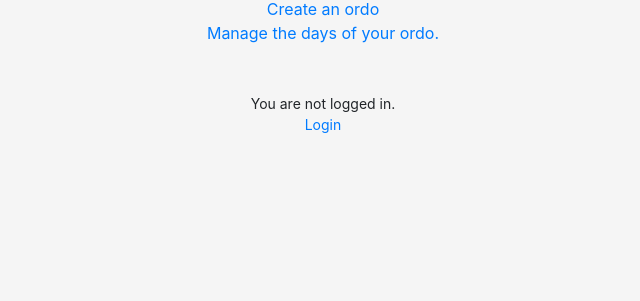
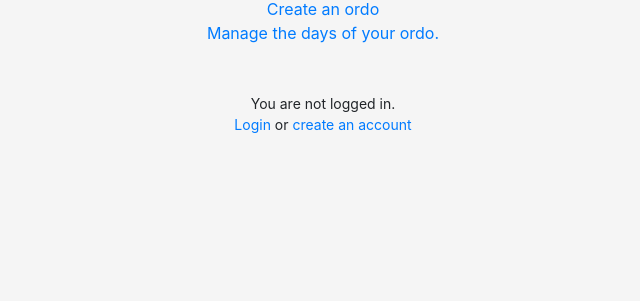
Before and after one commit to BrRoman/ordomatic-django, a Django app: template ordomatic/apps/main/templates/main/home.html in a window 1280 px wide. Shown: the part 238-539 px from the top of the page, without its empty margins (317-957 px from the left). Run offline with Django 3.2, Linux system fonts and the light colour scheme; the template is opened without the code that fills it, so the values that code supplies are empty; style sheets or scripts are compiled from the project's sources; some libraries are stand-ins or nearby versions; some web fonts are replaced.

Commit message:
Home page: login or create an account.

```diff
--- a/ordomatic/apps/main/templates/main/home.html
+++ b/ordomatic/apps/main/templates/main/home.html
@@ -12,7 +12,7 @@
             <small class="fs-6"><a href={% url 'accounts:logout' %}>Logout</a></small>
         {% else %}
             <small class="fs-6">You are not logged in.</small>
-                <small class="fs-6"><a href={% url 'accounts:login' %}>Login</a></small>
+                <small class="fs-6"><a href={% url 'accounts:login' %}>Login</a> or <a href={% url 'accounts:signup' %}>create an account</a></small>
         {% endif %}
     </div>
 {% endblock content %}
```
